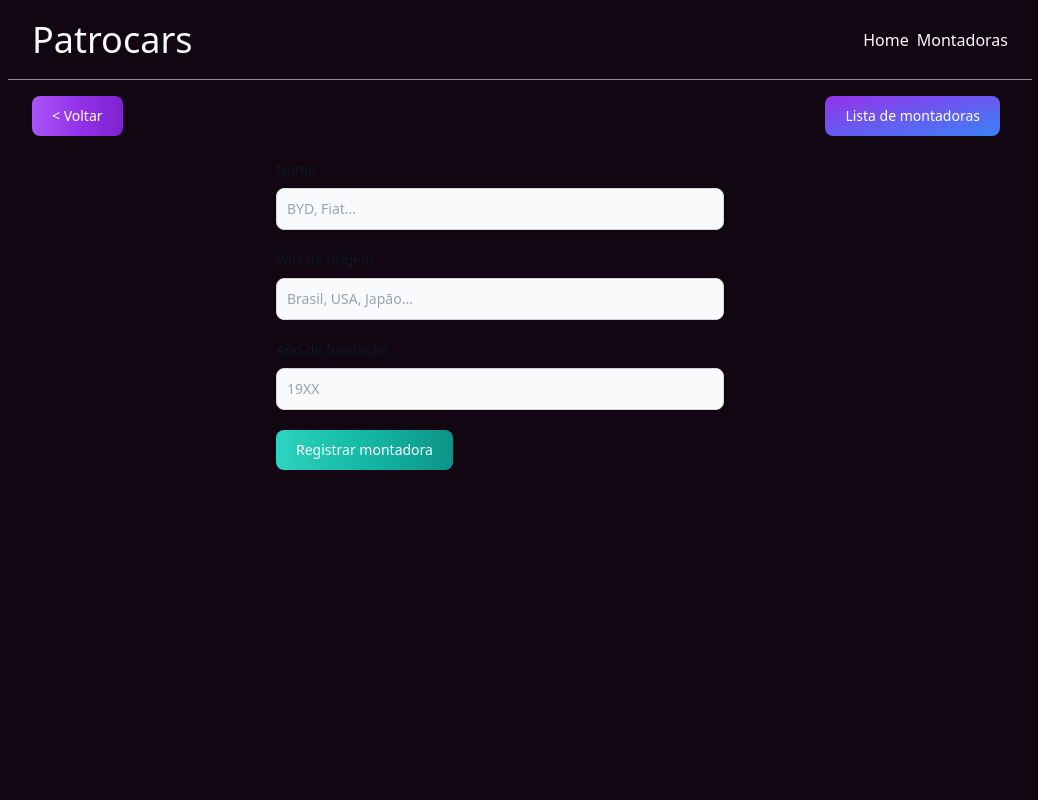
After one commit to Meidesu/Patrocars-fastAPI, a FastAPI app: page /automakers/create in a window 1280 px wide. The commit adds this page. Shown: the whole page, without its empty margins (140-1178 px from the left). Run offline with FastAPI, Linux system fonts and the light colour scheme.

Commit message:
Formulário de criação de montadoras

```diff
--- a/app/static/css/app.css
+++ b/app/static/css/app.css
@@ -558,8 +558,16 @@ video {
   position: static;
 }
 
+.fixed {
+  position: fixed;
+}
+
 .relative {
   position: relative;
+}
+
+.top-0 {
+  top: 0px;
 }
 
 .m-auto {
@@ -575,8 +583,24 @@ video {
   margin-bottom: 0.5rem;
 }
 
+.mb-5 {
+  margin-bottom: 1.25rem;
+}
+
 .me-2 {
   margin-inline-end: 0.5rem;
+}
+
+.mt-28 {
+  margin-top: 7rem;
+}
+
+.mt-2 {
+  margin-top: 0.5rem;
+}
+
+.mt-24 {
+  margin-top: 6rem;
 }
 
 .block {
@@ -599,16 +623,32 @@ video {
   height: 2vh;
 }
 
+.h-\[84vh\] {
+  height: 84vh;
+}
+
 .h-\[8vh\] {
   height: 8vh;
 }
 
+.h-full {
+  height: 100%;
+}
+
+.h-\[16vh\] {
+  height: 16vh;
+}
+
+.h-\[1vh\] {
+  height: 1vh;
+}
+
+.h-\[10vh\] {
+  height: 10vh;
+}
+
 .h-\[90vh\] {
   height: 90vh;
-}
-
-.h-full {
-  height: 100%;
 }
 
 .min-h-screen {
@@ -621,6 +661,23 @@ video {
 
 .w-4 {
   width: 1rem;
+}
+
+.w-\[80vw\] {
+  width: 80vw;
+}
+
+.w-full {
+  width: 100%;
+}
+
+.max-w-md {
+  max-width: 28rem;
+}
+
+.max-w-min {
+  max-width: -moz-min-content;
+  max-width: min-content;
 }
 
 .cursor-pointer {
@@ -665,6 +722,10 @@ video {
   overflow: hidden;
 }
 
+.text-nowrap {
+  text-wrap: nowrap;
+}
+
 .rounded-lg {
   border-radius: 0.5rem;
 }
@@ -695,6 +756,11 @@ video {
   border-color: hsl(299 77% 55% / var(--tw-border-opacity));
 }
 
+.border-gray-300 {
+  --tw-border-opacity: 1;
+  border-color: rgb(209 213 219 / var(--tw-border-opacity));
+}
+
 .border-opacity-10 {
   --tw-border-opacity: 0.1;
 }
@@ -714,9 +780,18 @@ video {
   background-color: hsl(299 49.6% 7.15% / var(--tw-bg-opacity));
 }
 
+.bg-gray-50 {
+  --tw-bg-opacity: 1;
+  background-color: rgb(249 250 251 / var(--tw-bg-opacity));
+}
+
 .bg-white {
   --tw-bg-opacity: 1;
   background-color: rgb(255 255 255 / var(--tw-bg-opacity));
+}
+
+.bg-current {
+  background-color: currentColor;
 }
 
 .bg-gradient-to-br {
@@ -739,9 +814,9 @@ video {
   --tw-gradient-stops: var(--tw-gradient-from), var(--tw-gradient-to);
 }
 
-.from-red-400 {
-  --tw-gradient-from: #f87171 var(--tw-gradient-from-position);
-  --tw-gradient-to: rgb(248 113 113 / 0) var(--tw-gradient-to-position);
+.from-teal-400 {
+  --tw-gradient-from: #2dd4bf var(--tw-gradient-from-position);
+  --tw-gradient-to: rgb(45 212 191 / 0) var(--tw-gradient-to-position);
   --tw-gradient-stops: var(--tw-gradient-from), var(--tw-gradient-to);
 }
 
@@ -750,9 +825,9 @@ video {
   --tw-gradient-stops: var(--tw-gradient-from), #9333ea var(--tw-gradient-via-position), var(--tw-gradient-to);
 }
 
-.via-red-500 {
-  --tw-gradient-to: rgb(239 68 68 / 0)  var(--tw-gradient-to-position);
-  --tw-gradient-stops: var(--tw-gradient-from), #ef4444 var(--tw-gradient-via-position), var(--tw-gradient-to);
+.via-teal-500 {
+  --tw-gradient-to: rgb(20 184 166 / 0)  var(--tw-gradient-to-position);
+  --tw-gradient-stops: var(--tw-gradient-from), #14b8a6 var(--tw-gradient-via-position), var(--tw-gradient-to);
 }
 
 .to-blue-500 {
@@ -767,12 +842,16 @@ video {
   --tw-gradient-to: #7e22ce var(--tw-gradient-to-position);
 }
 
-.to-red-600 {
-  --tw-gradient-to: #dc2626 var(--tw-gradient-to-position);
+.to-teal-600 {
+  --tw-gradient-to: #0d9488 var(--tw-gradient-to-position);
 }
 
 .p-0\.5 {
   padding: 0.125rem;
+}
+
+.p-2\.5 {
+  padding: 0.625rem;
 }
 
 .p-6 {
@@ -802,6 +881,18 @@ video {
 .py-8 {
   padding-top: 2rem;
   padding-bottom: 2rem;
+}
+
+.pt-24 {
+  padding-top: 6rem;
+}
+
+.pt-2 {
+  padding-top: 0.5rem;
+}
+
+.pt-40 {
+  padding-top: 10rem;
 }
 
 .text-center {
@@ -845,6 +936,12 @@ video {
 .text-white {
   --tw-text-opacity: 1;
   color: rgb(255 255 255 / var(--tw-text-opacity));
+}
+
+.shadow-sm {
+  --tw-shadow: 0 1px 2px 0 rgb(0 0 0 / 0.05);
+  --tw-shadow-colored: 0 1px 2px 0 var(--tw-shadow-color);
+  box-shadow: var(--tw-ring-offset-shadow, 0 0 #0000), var(--tw-ring-shadow, 0 0 #0000), var(--tw-shadow);
 }
 
 .transition-all {
--- /dev/null
+++ b/app/templates/automaker_create.html
@@ -0,0 +1,74 @@
+{% extends "base.html" %} {% block nav %}
+<nav class="flex justify-between items-center py-4 px-6">
+  <button
+    onclick="window.location.href = document.referrer"
+    type="button"
+    class="text-white bg-gradient-to-r from-purple-500 via-purple-600 to-purple-700 hover:bg-gradient-to-br focus:ring-4 focus:outline-none focus:ring-purple-300 dark:focus:ring-purple-800 font-medium rounded-lg text-sm px-5 py-2.5 text-center me-2 mb-2"
+  >
+    < Voltar
+  </button>
+  <!-- TODO: Arrumar essa rota aqui -->
+  <button
+    onclick="window.location.href = '/automakers'"
+    type="button"
+    class="text-white bg-gradient-to-br from-purple-600 to-blue-500 hover:bg-gradient-to-bl focus:ring-4 focus:outline-none focus:ring-blue-300 dark:focus:ring-blue-800 font-medium rounded-lg text-sm px-5 py-2.5 text-center me-2 mb-2"
+  >
+    Lista de montadoras
+  </button>
+</nav>
+
+{% endblock %} {% block content %}
+<form action="/automakers" method="post" class="flex flex-col max-w-md mx-auto">
+  <div class="mb-5">
+    <label
+      for="nome"
+      class="block mb-2 text-sm font-medium text-gray-900 dark:text-white"
+      >Nome</label
+    >
+    <input
+      type="text"
+      id="nome"
+      name="nome"
+      class="shadow-sm bg-gray-50 border border-gray-300 text-gray-900 text-sm rounded-lg focus:ring-blue-500 focus:border-blue-500 block w-full p-2.5 dark:bg-gray-700 dark:border-gray-600 dark:placeholder-gray-400 dark:text-white dark:focus:ring-blue-500 dark:focus:border-blue-500 dark:shadow-sm-light"
+      placeholder="BYD, Fiat..."
+      required
+    />
+  </div>
+  <div class="mb-5">
+    <label
+      for="pais"
+      class="block mb-2 text-sm font-medium text-gray-900 dark:text-white"
+      >Pais de origem</label
+    >
+    <input
+      type="text"
+      id="pais"
+      name="pais"
+      class="shadow-sm bg-gray-50 border border-gray-300 text-gray-900 text-sm rounded-lg focus:ring-blue-500 focus:border-blue-500 block w-full p-2.5 dark:bg-gray-700 dark:border-gray-600 dark:placeholder-gray-400 dark:text-white dark:focus:ring-blue-500 dark:focus:border-blue-500 dark:shadow-sm-light"
+      required
+      placeholder="Brasil, USA, Japão..."
+    />
+  </div>
+  <div class="mb-5">
+    <label
+      for="ano_fundacao"
+      class="block mb-2 text-sm font-medium text-gray-900 dark:text-white"
+      >Ano de fundação</label
+    >
+    <input
+      type="number"
+      id="ano_fundacao"
+      name="ano_fundacao"
+      class="shadow-sm bg-gray-50 border border-gray-300 text-gray-900 text-sm rounded-lg focus:ring-blue-500 focus:border-blue-500 block w-full p-2.5 dark:bg-gray-700 dark:border-gray-600 dark:placeholder-gray-400 dark:text-white dark:focus:ring-blue-500 dark:focus:border-blue-500 dark:shadow-sm-light"
+      required
+      placeholder="19XX"
+    />
+  </div>
+  <button
+    type="submit"
+    class="max-w-min text-white bg-gradient-to-r from-teal-400 via-teal-500 to-teal-600 hover:bg-gradient-to-br focus:ring-4 focus:outline-none focus:ring-teal-300 dark:focus:ring-teal-800 font-medium rounded-lg text-sm px-5 py-2.5 text-center me-2 mb-2"
+  >
+    <span class="text-nowrap">Registrar montadora</span>
+  </button>
+</form>
+{% endblock %}
--- a/app/templates/base.html
+++ b/app/templates/base.html
@@ -12,8 +12,9 @@
   <body
     class="min-h-screen md:w-[80vw] m-auto px-5 bg-custom-background text-custom-foreground"
   >
-    <header
-      class="h-[8vh] flex justify-between items-center py-4 px-6 border-custom-muted-foreground border-b"
+    <header class="fixed top-0 h-[10vh] w-[80vw] bg-custom-background">
+      <div
+        class="flex justify-between h-full items-center py-4 px-6 border-custom-muted-foreground border-b"
       >
         <h1 class="text-4xl cursor-pointer">
           <a href="/"> Patrocars </a>
@@ -29,9 +30,10 @@
             </li>
           </ul>
         </nav>
+      </div>
+      {% block nav %} {% endblock %}
     </header>
-    <main class="h-[90vh]">
-      {% block nav %} {% endblock %}
+    <main class="pt-40 h-[90vh]">
       {% block content %}
       <div><p>Nada pra ver</p></div>
       {% endblock %}
```
Also changed, not shown: other parts of app/static/css/app.css (+44 -4 lines), app/routers/Automaker_route.py (+23 -7 lines), app/templates/automakers_list.html (+4 -4 lines). Lines whose indentation alone changed are shown as unchanged.
